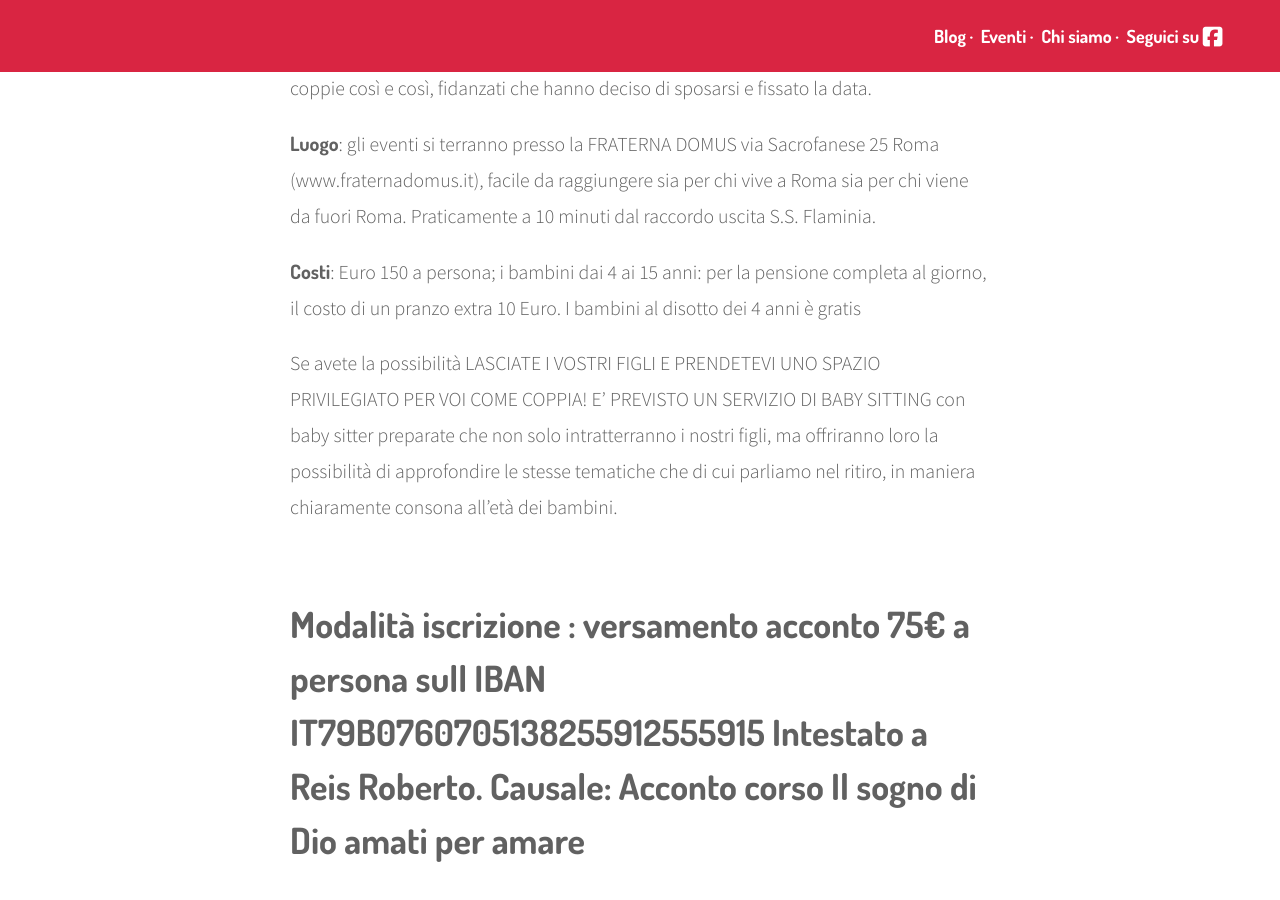
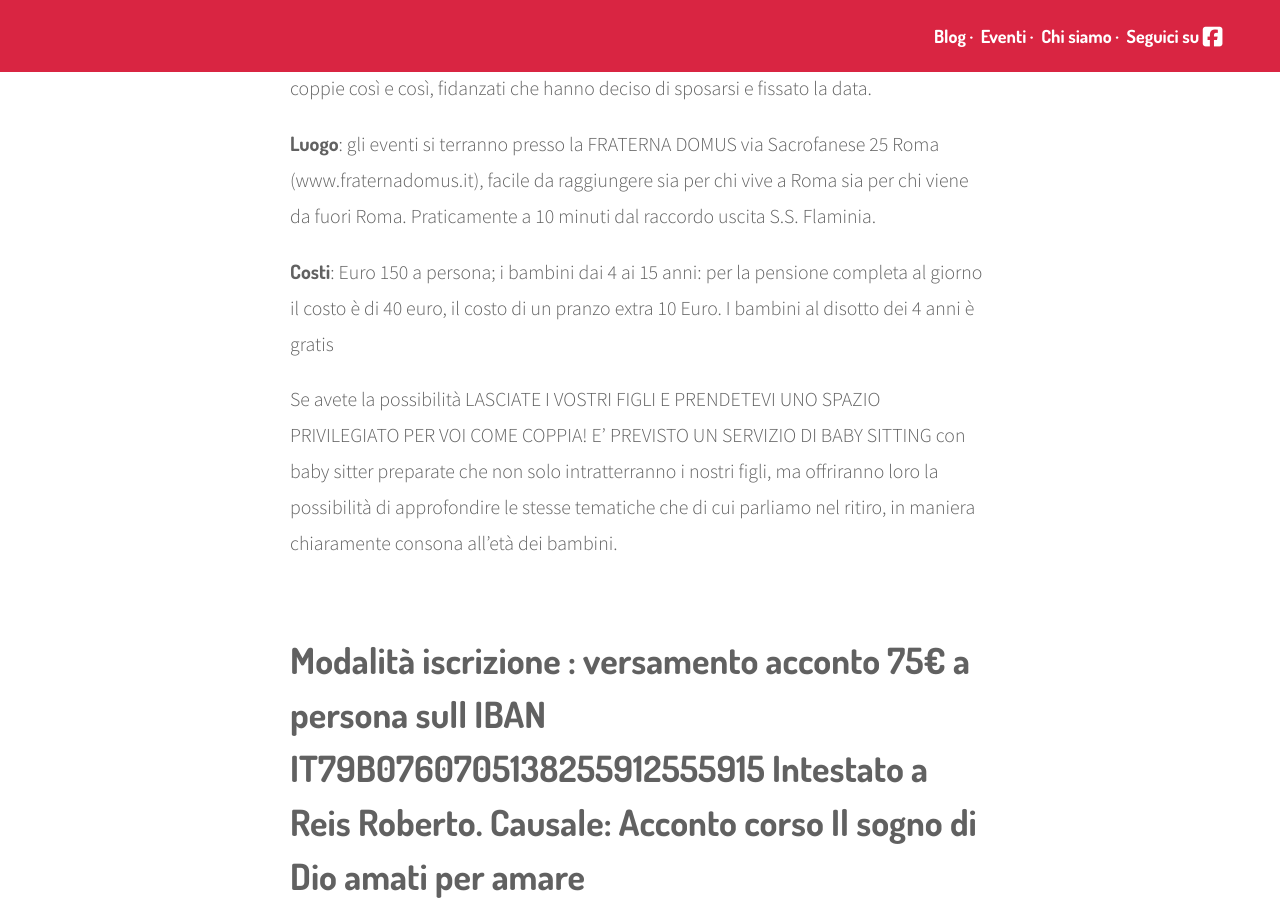
Before and after one commit to amatiperamare/amatiperamare.github.io, a Jekyll site: the page built from _events/il-sogno-di-dio.markdown, in a window 1280 px wide and 900 px high, scrolled down 1518 px. Built offline with Jekyll 4.4.1, drawn with Linux system fonts in a browser that asks for light colours; nearby versions of some CDN libraries.

Commit message:
Updated Il Sogno Di Dio

```diff
--- a/_events/il-sogno-di-dio.markdown
+++ b/_events/il-sogno-di-dio.markdown
@@ -22,7 +22,7 @@ Destinatari: coppie sposate, conviventi, coppie felici, coppie in crisi, coppie
 
 **Luogo**: gli eventi si terranno presso la FRATERNA DOMUS via Sacrofanese 25 Roma (www.fraternadomus.it), facile da raggiungere sia per chi vive a Roma sia per chi viene da fuori Roma. Praticamente a 10 minuti dal raccordo uscita S.S. Flaminia.
 
-**Costi**: Euro 150 a persona; i bambini dai 4 ai 15 anni: per la pensione completa al giorno, il costo di un pranzo extra 10 Euro. I bambini al disotto dei 4 anni è gratis
+**Costi**: Euro 150 a persona; i bambini dai 4 ai 15 anni: per la pensione completa al giorno il costo è di 40 euro, il costo di un pranzo extra 10 Euro. I bambini al disotto dei 4 anni è gratis
 
 Se avete la possibilità LASCIATE I VOSTRI FIGLI E PRENDETEVI UNO SPAZIO PRIVILEGIATO PER VOI COME COPPIA!
 E’ PREVISTO UN SERVIZIO DI BABY SITTING con baby sitter preparate che non solo intratterranno i nostri figli, ma offriranno loro la possibilità di approfondire le stesse tematiche che di cui parliamo nel ritiro, in maniera chiaramente consona all’età dei bambini.
```
